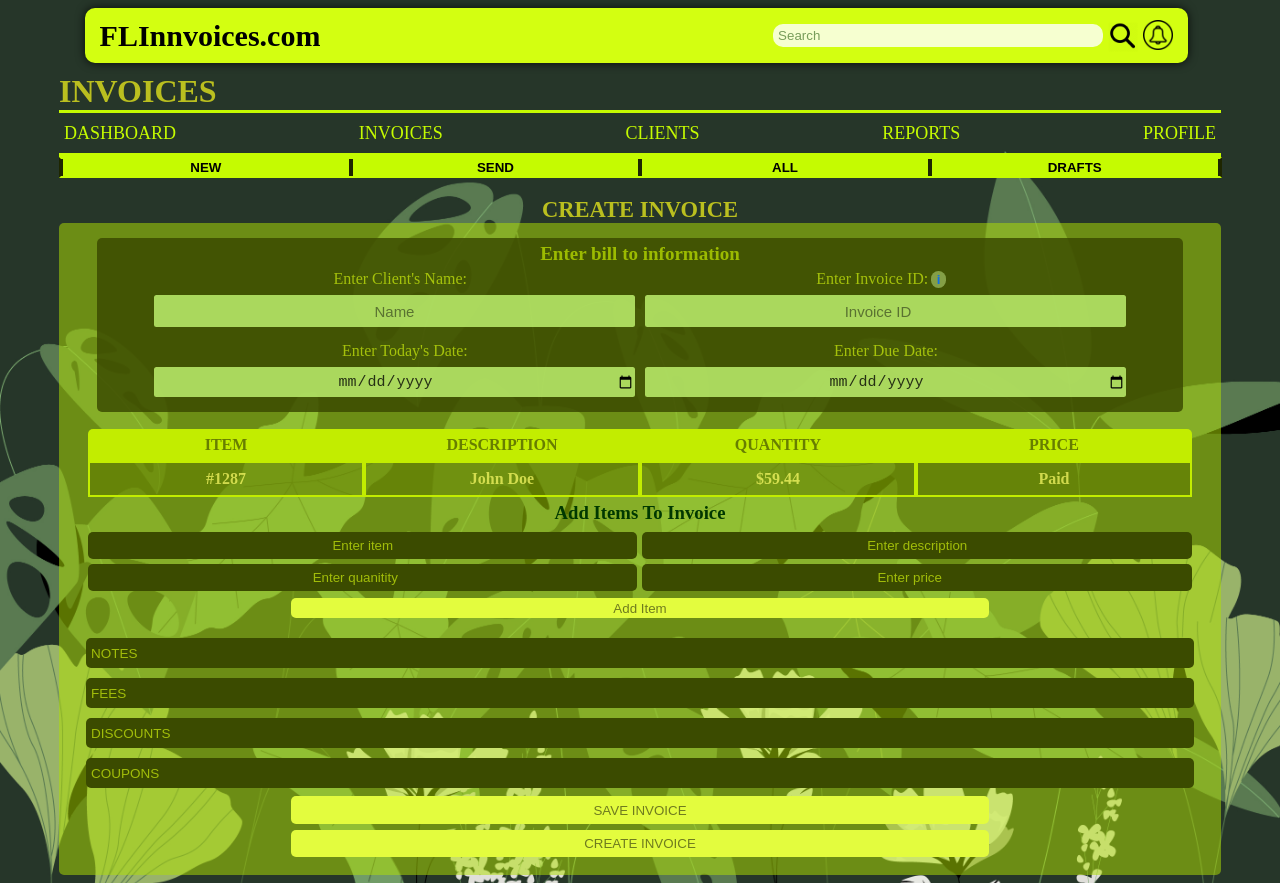
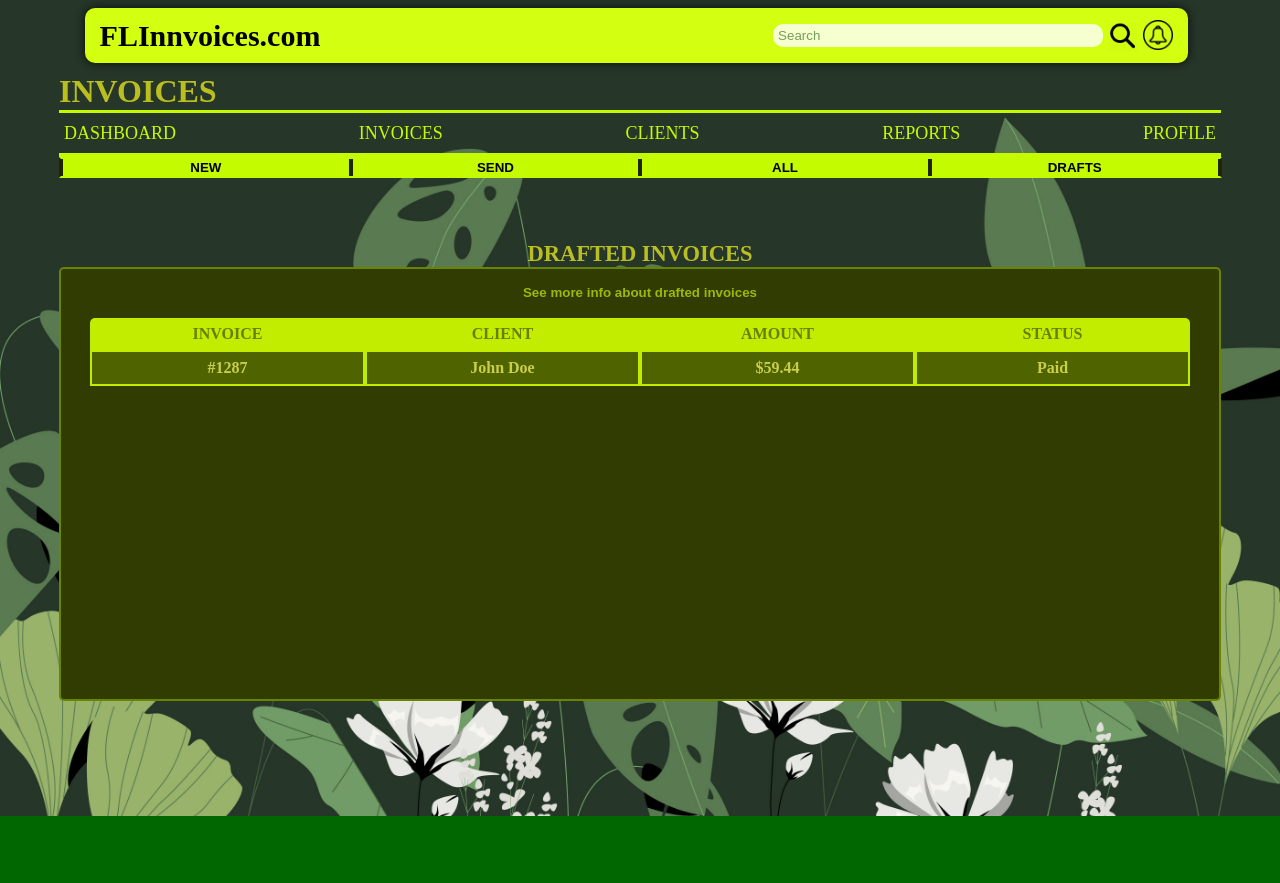
Before and after one commit to javonm63/Portfolio-P2, a React (Vite) app in the folder P2-frontend/: page /fl/invoices in a window 1280 px wide. Both pictures are taken after a click on the button "DRAFTS". After the commit the page ends 816 px from the top, so only its background shows below. Built offline with nearby package versions, Linux system fonts and the light colour scheme.

Commit message:
frontend update: drafted invoices window and styles added - inv page complete

```diff
--- a/P2-frontend/src/components/invoicePageMenu.jsx
+++ b/P2-frontend/src/components/invoicePageMenu.jsx
@@ -1,11 +1,12 @@
 import '../styles/invoicePageMenu.css'
 
-function InvPgMenuCard({showSend, setShowSend, showAll, setShowAll, showNew, setShowNew, setBodyHeight}) {
+function InvPgMenuCard({showSend, setShowSend, showAll, setShowAll, setShowNew, setBodyHeight, showDraft, setShowDraft}) {
     const unshowSend = () => {
         setShowSend(false)
         setShowAll(false)
         setShowNew(true)
         setBodyHeight(false)
+        setShowDraft(false)
     }
 
     return (
@@ -13,7 +14,7 @@ function InvPgMenuCard({showSend, setShowSend, showAll, setShowAll, showNew, set
             <button className='invPage-menu-btns' type='button' onClick={unshowSend}>NEW</button>
             <button className='invPage-menu-btns' type='button' onClick={showSend}>SEND</button>
             <button className='invPage-menu-btns' type='button' onClick={showAll}>ALL</button>
-            <button className='invPage-menu-btns' type='button'>DRAFTS</button>
+            <button className='invPage-menu-btns' type='button' onClick={showDraft}>DRAFTS</button>
         </div>
     )
 }
--- a/P2-frontend/src/hooks/fi-invoicesHooks.jsx
+++ b/P2-frontend/src/hooks/fi-invoicesHooks.jsx
@@ -21,6 +21,10 @@ function showNewPage() {
     const [showNew, setShowNew] = useState(true)
     return {showNew, setShowNew}
 }
+function showDraftsPage() {
+    const [showDraft, setShowDraft] = useState(false)
+    return {showDraft, setShowDraft}
+}
 
 
-export {showMoreHook, pageBodyHeight, showSendPage, showAllPage, showNewPage}
+export {showMoreHook, pageBodyHeight, showSendPage, showAllPage, showNewPage, showDraftsPage}
--- a/P2-frontend/src/pages/fl-invoices.jsx
+++ b/P2-frontend/src/pages/fl-invoices.jsx
@@ -6,7 +6,7 @@ import TableCard from '../components/tableCard.jsx'
 import '../styles/fl-invoices.css'
 import InvPgMenuCard from "../components/invoicePageMenu.jsx";
 import InvSubPages from "../components/invoicesSubPages.jsx";
-import { pageBodyHeight, showSendPage, showAllPage, showNewPage } from "../hooks/fi-invoicesHooks.jsx";
+import { pageBodyHeight, showSendPage, showAllPage, showNewPage, showDraftsPage } from "../hooks/fi-invoicesHooks.jsx";
 
 function FlInvoices() {
     const navbarHook = navbarHooks()
@@ -31,19 +31,30 @@ function FlInvoices() {
     const showAll = allpageHook.showAll
     const setShowAll = allpageHook.setShowAll
 
-    // let bodyHeight = 'fit-content'
+    const draftspageHook = showDraftsPage()
+    const showDraft = draftspageHook.showDraft
+    const setShowDraft = draftspageHook.setShowDraft
 
     const showSendPg = () => {
         setShowNew(false)
         setShowSend(true)
         setShowAll(false)
         setBodyHeight(true)
+        setShowDraft(false)
     }
     const showAllPg = () => {
         setShowAll(true)
         setShowNew(false)
         setShowSend(false)
         setBodyHeight(true)
+        setShowDraft(false)
+    }
+    const showDraftPg = () => {
+        setShowAll(false)
+        setShowNew(false)
+        setShowSend(false)
+        setBodyHeight(true)
+        setShowDraft(true)
     }
 
     return (
@@ -53,7 +64,7 @@ function FlInvoices() {
                 <h1 className="page-titles">INVOICES</h1>
             </div>
             <WebNavbar showWebNav={showWebNav} />
-            <InvPgMenuCard showSend={showSendPg} setShowSend={setShowSend} showAll={showAllPg} setShowAll={setShowAll} showNew={showNew} setShowNew={setShowNew} setBodyHeight={setBodyHeight}/>
+            <InvPgMenuCard showSend={showSendPg} setShowSend={setShowSend} showAll={showAllPg} setShowAll={setShowAll} showNew={showNew} setShowNew={setShowNew} setBodyHeight={setBodyHeight} showDraft={showDraftPg} setShowDraft={setShowDraft}/>
             <h2 className='page-sub-titles'style={{visibility: showNew ? 'visible' : 'hidden'}}>CREATE INVOICE</h2>
             <div className="invoice-main-container" style={{display: showNew ? 'flex' : 'none'}}>
                 <InvoiceInfoCard />
@@ -78,7 +89,9 @@ function FlInvoices() {
             <h2 className='page-sub-titles' style={{display: showSend ? 'flex' : 'none'}}>SEND INVOICE</h2>
             <InvSubPages showSend={showSend} subPageInfo={'See send invoice instructions'} subPageInfoText={'Sending invoice instructions'} infoText={"If an invoice is ready to send you can click the 'waiting' status on that invoice then follow the pop instructions."}/>
             <h2 className='page-sub-titles' style={{display: showAll ? 'flex' : 'none'}}>ALL INVOICES</h2>
-            <InvSubPages showSend={showAll} subPageInfo={'See more all invoices page info'} subPageInfoText={'All invoices page info.'} infoText={"On this page you can view, delete or print created invoices. To view an invoice click the invoice's 'invoice ID', to print an invoice click the client's name and to delete an invoice click the 'status' of that invoice. "}/>
+            <InvSubPages showSend={showAll} subPageInfo={'See more info'} subPageInfoText={'All invoices page info.'} infoText={"On this page you can view, delete or print created invoices. To view an invoice click the invoice ID, to print an invoice click the client's name and to delete an invoice click the 'status' of that invoice."}/>
+            <h2 className='page-sub-titles' style={{display: showDraft ? 'flex' : 'none'}}>DRAFTED INVOICES</h2>
+            <InvSubPages showSend={showDraft} subPageInfo={'See more info about drafted invoices'} subPageInfoText={'Drafted invoices info.'} infoText={"Here you can view all the incompleted invoices you have saved. To continue working on a draft click the invoice ID, once an invoice is loaded it's removed from the drafts page so re-save if necessary. You can also delete invoices by clicking their statuses."}/>
         </form>
     )
 }
```
